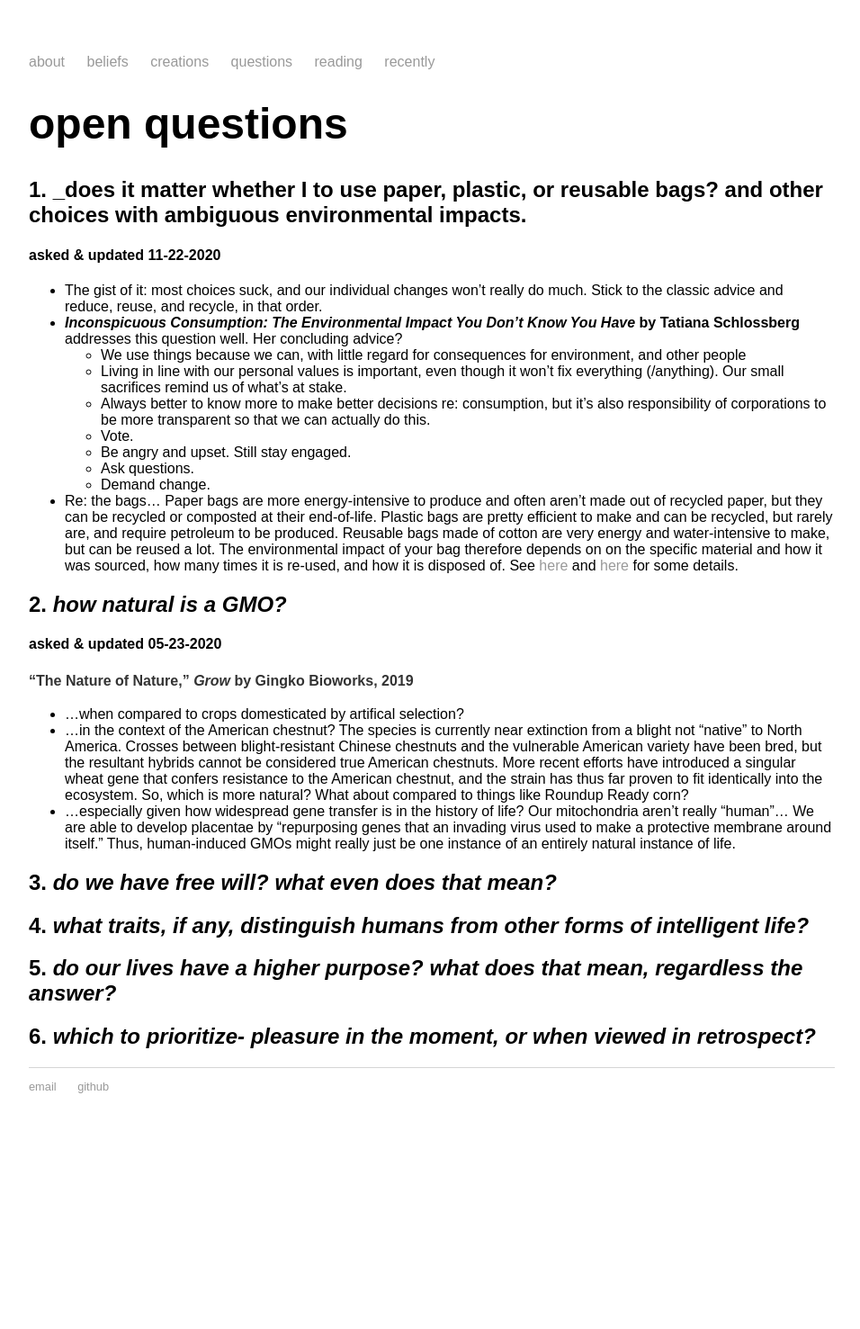
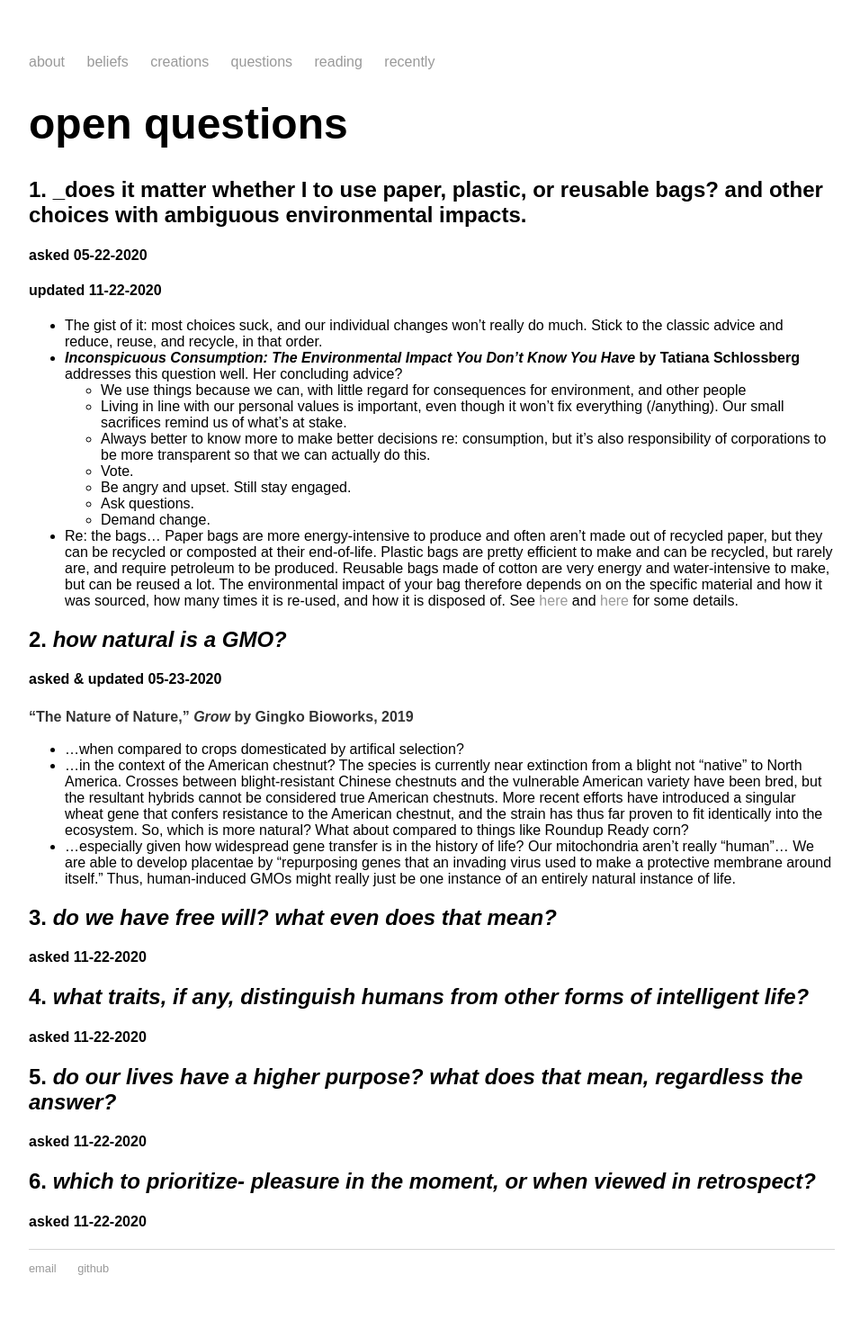
Before and after one commit to mayasheth/mayasheth.github.io, a Jekyll site: the page built from questions/index.md, in a window 1280 px wide. Shown: the whole page at 90% size, without its empty margins (160-1116 px from the left). Built offline with Jekyll 4.4.1, drawn with Linux system fonts in a browser that asks for light colours; before the commit the page ends 1275 px from its top, so only the background shows below that.

Commit message:
Update index.md

```diff
--- a/questions/index.md
+++ b/questions/index.md
@@ -7,7 +7,8 @@ title: open questions
 # open questions
 
 ## 1. _does it matter whether I to use paper, plastic, or reusable bags? and other choices with ambiguous environmental impacts.
-#### asked & updated 11-22-2020
+#### asked 05-22-2020
+#### updated 11-22-2020
 * The gist of it: most choices suck, and our individual changes won't really do much. Stick to the classic advice and reduce, reuse, and recycle, in that order.
 * **_Inconspicuous Consumption: The Environmental Impact You Don't Know You Have_ by Tatiana Schlossberg** addresses this question well. Her concluding advice?
   * We use things because we can, with little regard for consequences for environment, and other people
@@ -27,9 +28,13 @@ title: open questions
 * ...especially given how widespread gene transfer is in the history of life? Our mitochondria aren't really "human"... We are able to develop placentae by "repurposing genes that an invading virus used to make a protective membrane around itself." Thus, human-induced GMOs might really just be one instance of an entirely natural instance of life.
 
 ## 3. _do we have free will? what even does that mean?_
+#### asked 11-22-2020
 
 ## 4. _what traits, if any, distinguish humans from other forms of intelligent life?_
+#### asked 11-22-2020
 
 ## 5. _do our lives have a higher purpose? what does that mean, regardless the answer?_
+#### asked 11-22-2020
 
 ## 6. _which to prioritize- pleasure in the moment, or when viewed in retrospect?_
+#### asked 11-22-2020
```
